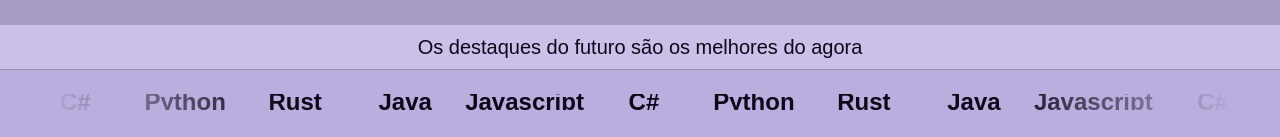
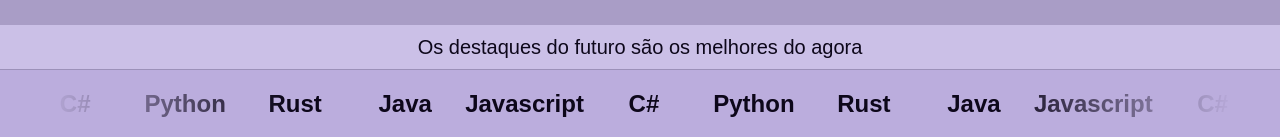
Before and after one commit to corrbrunno/website, a SvelteKit app: page / in a window 1280 px wide. Shown: the part 815-952 px from the top of the page. Built offline with nearby package versions, Linux system fonts and the light colour scheme.

Commit message:
Fix, Refactor: Adjusted text-carrousel being partilly hidden; Refactored landing page

```diff
--- a/src/lib/components/ui/carrousel/text-carousel.svelte
+++ b/src/lib/components/ui/carrousel/text-carousel.svelte
@@ -66,16 +66,15 @@
     }
 
     .scrolling-content-wrapper {
-        position: absolute;
-        top: 0;
         bottom: 0;
         left: 0;
+        top: 0;
     }
 
     .scrolling-content {
-        display: flex;
         align-items: center;
         gap: var(--gap);
+        display: flex;
         height: 100%;
     }
 
--- a/src/routes/+page.svelte
+++ b/src/routes/+page.svelte
@@ -11,9 +11,8 @@
 
 <svelte:window bind:innerHeight bind:scrollY />
 
-
 <section
-	class="from-secondary to-background flex h-screen content-center items-center justify-center bg-gradient-to-t "
+	class="from-secondary to-background flex h-screen content-center items-center justify-center bg-gradient-to-t"
 >
 	<section
 		class="max-w-9xl flex max-h-full flex-col flex-nowrap content-center items-center justify-center overflow-hidden bg-clip-text p-10 text-center text-clip text-transparent lg:flex-row lg:p-0"
@@ -39,9 +38,10 @@
 	</div>
 </section>
 
-<section id="about" class="flex justify-center pt-3 pb-3">
-	<TextCarousel class="mt-3 mb-3  max-w-content-width" options={['Java', 'Javascript', 'C#', 'Python', 'Rust']} />
-</section>
+<TextCarousel
+	class="max-w-content-width m-auto mt-2"
+	options={['Java', 'Javascript', 'C#', 'Python', 'Rust']}
+/>
 
 {#snippet cardSection(title: string, content: string)}
 	<section class="m-4">
--- a/src/routes/blog/[slug]/+page.svelte
+++ b/src/routes/blog/[slug]/+page.svelte
@@ -13,7 +13,7 @@
 	<meta name="description" content={data.metadata.description} />
 </svelte:head>
 <div class="mr-4 ml-4 ">
-	<section class="max-w-content-width mr-auto ml-auto w-full pt-10">
+	<section class="max-w-content-width mr-auto ml-auto w-full pt-15">
 		<Widget abbreviate={false} post={data.metadata} />
 	</section>
 
```
Lines whose indentation alone changed are shown as unchanged.
